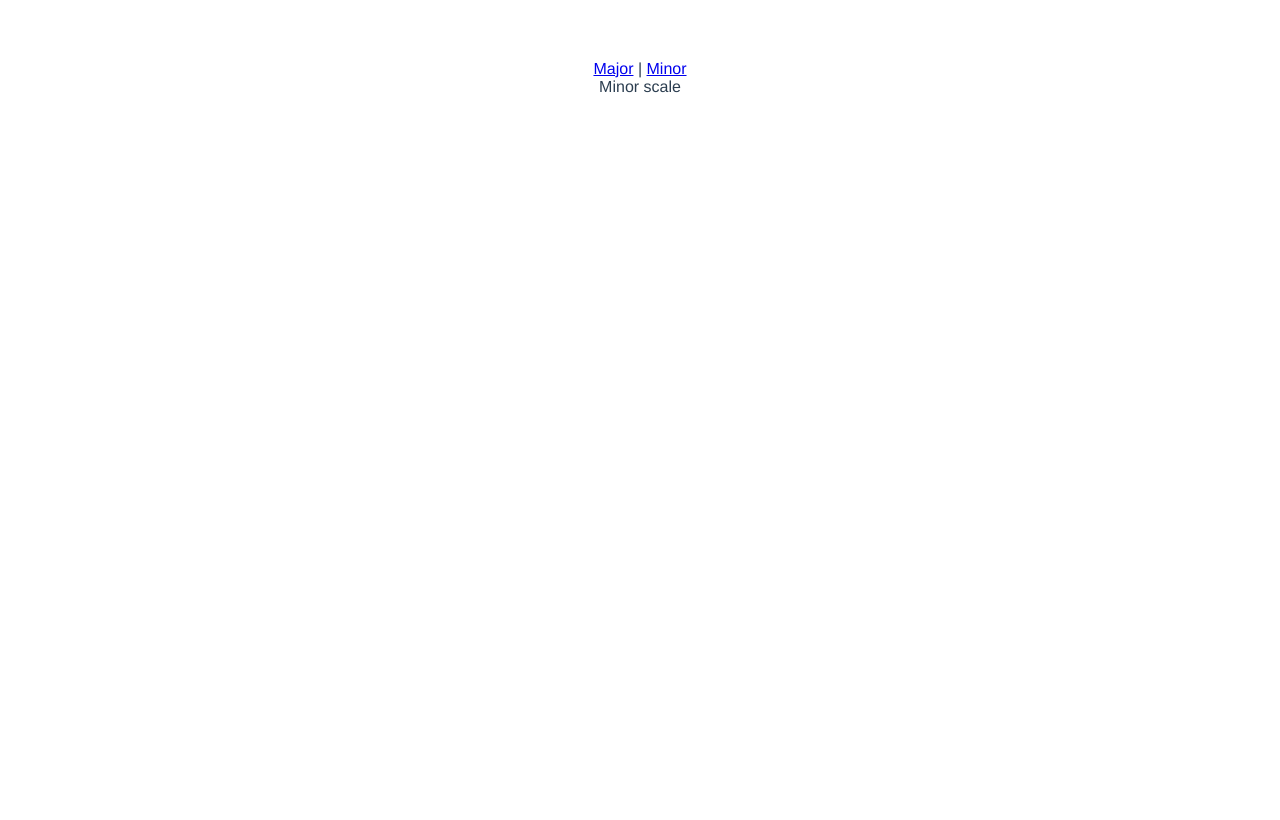
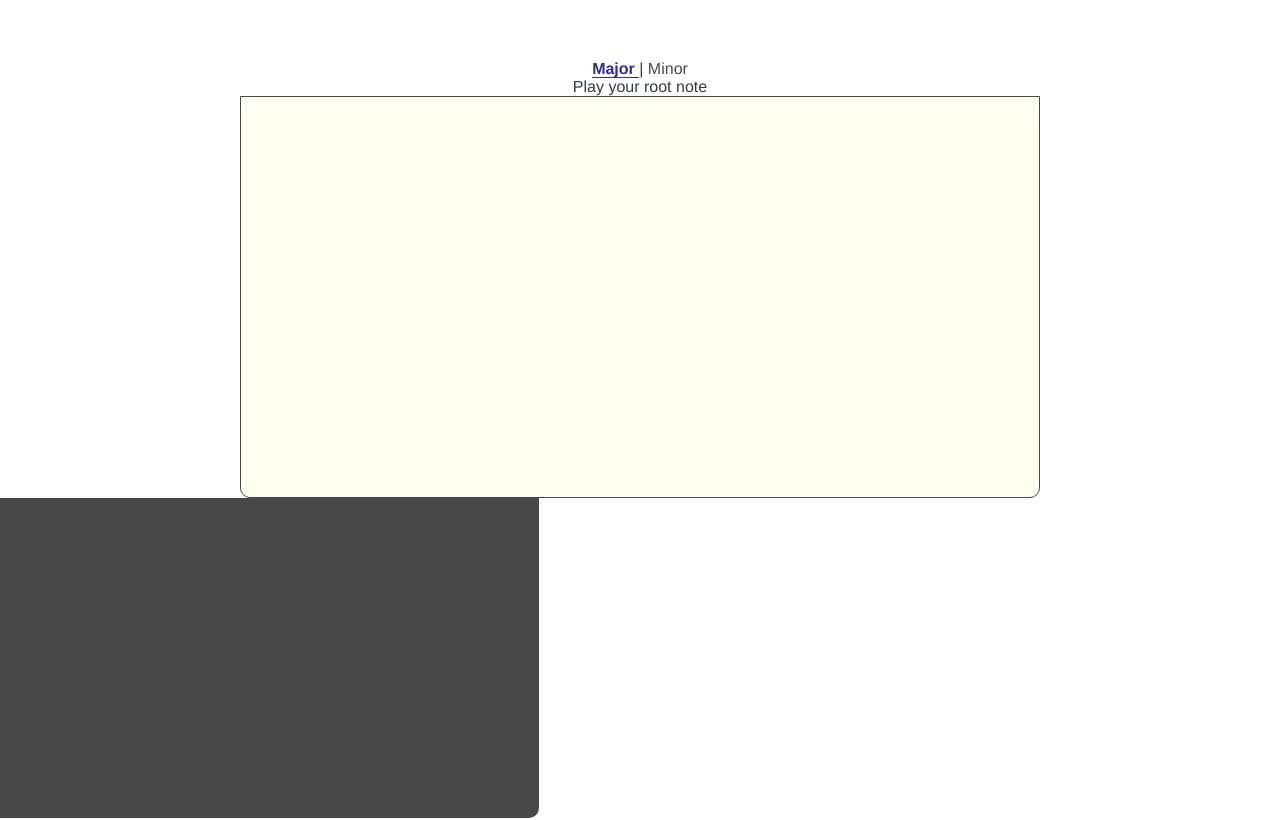
Before and after one commit to jpantana/piano_ui, a Vue app: page /minor in a window 1280 px wide. Shown: the top 820 px of the page. Built offline with nearby package versions, Linux system fonts and the light colour scheme.

Commit message:
some semantic changes mostly

```diff
--- a/src/App.vue
+++ b/src/App.vue
@@ -1,20 +1,49 @@
 <template>
   <div id="nav">
-      <router-link to="/major">Major</router-link> |
-      <router-link to="/minor">Minor</router-link>
+      <router-link
+        to="/major"
+        class="link"
+        :class="{ 'is-active': active === 1}"
+        @click="handleLinkChange(1)"
+      >
+        Major
+      </router-link> |
+      <router-link
+        to="/minor"
+        class="link"
+        :class="{ 'is-active': active === 2 }"
+        @click="handleLinkChange(2)"
+      >
+        Minor
+      </router-link>
   </div>
 
   <router-view />
 </template>
 
 <script>
+import {ref} from 'vue';
+
+
 export default {
   name: 'App',
+  setup() {
+    const active = ref(1);
+
+    const handleLinkChange = (id) => {
+      active.value = id;
+    }
+
+    return {
+      active,
+      handleLinkChange,
+    }
+  },
 };
 </script>
 
 
-<style>
+<style lang="scss">
 /* body {
   width: 100vw;
   height: 100vh;
@@ -30,4 +59,17 @@ export default {
   height: inherit;
   width: inherit;
 }
+
+.link {
+  color: #484848;
+  text-decoration: none;
+
+  &.is-active {
+    color: #2c2c9c;
+    font-weight: 600;
+    color: #2c2c9c;
+    color: #2c2c9c;
+    border-bottom: 1px solid #2c2c9c;
+  }
+}
 </style>
--- a/src/components/Piano.vue
+++ b/src/components/Piano.vue
@@ -22,25 +22,25 @@ export default defineComponent({
     },
     mode: {
       type: String,
-      default: 'major',
+      default: 'sharp',
     }
   },
   setup(props, context) {
 
     /** data/refs */
     const keys = ref([
-      {id: 0, majorName: 'C', minorName: 'C', classes: `key fx-column fx-expand`, blackKey: false },
-      {id: 1, majorName: 'C#', minorName: 'Db', classes: `key is-black fx-column`, blackKey: true },
-      {id: 2, majorName: 'D', minorName: 'D', classes: `key fx-column fx-expand`, blackKey: false },
-      {id: 3, majorName: 'D#', minorName: 'Eb', classes: `key is-black fx-column`, blackKey: true },
-      {id: 4, majorName: 'E', minorName: 'E', classes: `key fx-column fx-expand`, blackKey: false },
-      {id: 5, majorName: 'F', minorName: 'F', classes: `key  fx-column fx-expand`, blackKey: false },
-      {id: 6, majorName: 'F#', minorName: 'Gb', classes: `key is-black fx-column`, blackKey: true },
-      {id: 7, majorName: 'G', minorName: 'G', classes: `key fx-column fx-expand`, blackKey: false },
-      {id: 8, majorName: 'G#', minorName: 'Ab', classes: `key is-black fx-column`, blackKey: true },
-      {id: 9, majorName: 'A', minorName: 'A', classes: `key fx-column fx-expand`, blackKey: false },
-      {id: 10, majorName: 'A#', minorName: 'Bb', classes: `key is-black fx-column`, blackKey: true },
-      {id: 11, majorName: 'B', minorName: 'B', classes: `key fx-column fx-expand`, blackKey: false },
+      {id: 0, sharpName: 'C', flatName: 'C', classes: `key fx-column fx-expand`, blackKey: false },
+      {id: 1, sharpName: 'C#', flatName: 'Db', classes: `key is-black fx-column`, blackKey: true },
+      {id: 2, sharpName: 'D', flatName: 'D', classes: `key fx-column fx-expand`, blackKey: false },
+      {id: 3, sharpName: 'D#', flatName: 'Eb', classes: `key is-black fx-column`, blackKey: true },
+      {id: 4, sharpName: 'E', flatName: 'E', classes: `key fx-column fx-expand`, blackKey: false },
+      {id: 5, sharpName: 'F', flatName: 'F', classes: `key  fx-column fx-expand`, blackKey: false },
+      {id: 6, sharpName: 'F#', flatName: 'Gb', classes: `key is-black fx-column`, blackKey: true },
+      {id: 7, sharpName: 'G', flatName: 'G', classes: `key fx-column fx-expand`, blackKey: false },
+      {id: 8, sharpName: 'G#', flatName: 'Ab', classes: `key is-black fx-column`, blackKey: true },
+      {id: 9, sharpName: 'A', flatName: 'A', classes: `key fx-column fx-expand`, blackKey: false },
+      {id: 10, sharpName: 'A#', flatName: 'Bb', classes: `key is-black fx-column`, blackKey: true },
+      {id: 11, sharpName: 'B', flatName: 'B', classes: `key fx-column fx-expand`, blackKey: false },
     ]);
 
     const isMounted = ref(false);
--- a/src/utils/data/major.data.js
+++ b/src/utils/data/scales.data.js
@@ -9,3 +9,11 @@ export const getMajorScaleByRoot = ( note ) => new Promise((resolve, reject) =>
       })
       .catch(reject);
 });
+
+export const getNaturalMinorScaleByRoot = ( note ) => new Promise((resolve, reject) => {
+    axios.get(`${ baseUrl }/minor/${ note }`)
+      .then(res => {
+        resolve(res.data);
+      })
+      .catch(reject);
+});
--- a/src/views/Major.vue
+++ b/src/views/Major.vue
@@ -15,7 +15,7 @@
 <script>
 import { defineComponent, ref } from 'vue';
 import Piano from '../components/Piano.vue';
-import { getMajorScaleByRoot } from '../utils/data/major.data.js';
+import { getMajorScaleByRoot } from '../utils/data/scales.data.js';
 
 export default defineComponent({
   components: {
@@ -29,7 +29,7 @@ export default defineComponent({
     const handleNotePlayed = async ( note ) => {
       const res = await getMajorScaleByRoot(note.id);
       scale.value = res;
-      rootNote.value = `${ note.majorName } Major`;
+      rootNote.value = `${ note.sharpName } Major`;
     }
 
     return {
--- a/src/views/Minor.vue
+++ b/src/views/Minor.vue
@@ -1,3 +1,40 @@
 <template>
-  <div>Minor scale</div>
+  <div class="is-fullheight">
+    <div class="mt-2">
+      <label for="note" class="mt-2"
+        >Play your root note
+        <span v-if="rootNote" class="bold-font">: {{ rootNote }}</span>
+      </label>
+    </div>
+    <Piano :scale="scale" class="mt-2" @played="handleNotePlayed" />
+  </div>
 </template>
+
+<script>
+import { defineComponent, ref } from "vue";
+import Piano from "../components/Piano.vue";
+import { getNaturalMinorScaleByRoot } from "../utils/data/scales.data.js";
+
+export default defineComponent({
+  components: {
+    Piano,
+  },
+  setup() {
+    const scale = ref([]);
+
+    const rootNote = ref("");
+
+    const handleNotePlayed = async (note) => {
+      const res = await getNaturalMinorScaleByRoot(note.id);
+      scale.value = res;
+      rootNote.value = `${note.sharpName} Minor`;
+    };
+
+    return {
+      scale,
+      rootNote,
+      handleNotePlayed,
+    };
+  },
+});
+</script>
```
